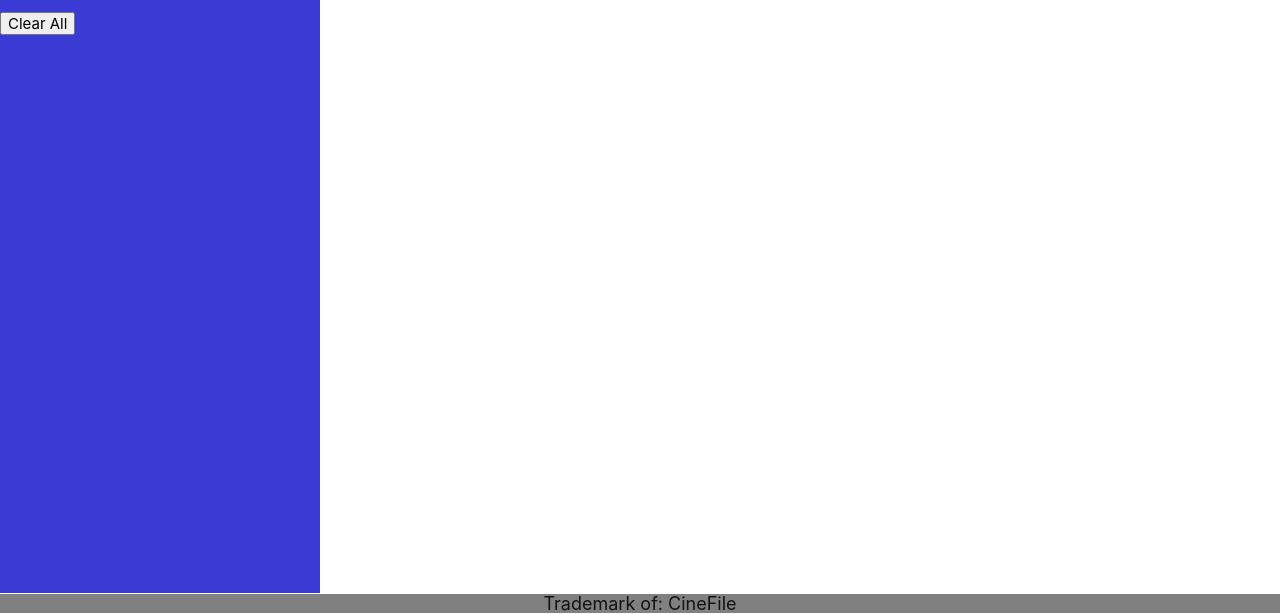
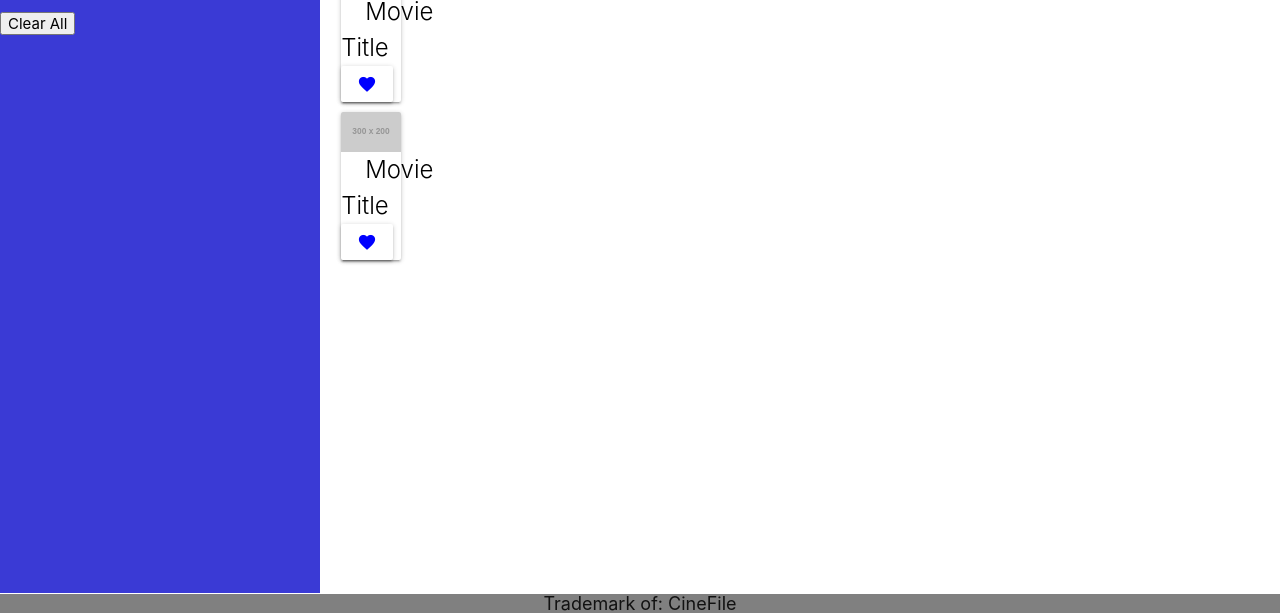
Before and after one commit to zeinahares/Group-Project-1, a plain HTML site: page index.html in a window 1280 px wide. Shown: the part 191-805 px from the top of the page. Drawn offline with nearby package versions, Linux system fonts and the light colour scheme; no server answers; placeholder pictures from the web are drawn by us.

Commit message:
removed class hide from id movieslist

```diff
--- a/index.html
+++ b/index.html
@@ -55,7 +55,7 @@ I think I also still have to make a large, hidden div in the body for a clicked
 <body>
   <div class="row">
     <div class="col s9 flex-container">
-      <div class="hide" id="movieslist">
+      <div id="movieslist">
         <div class="card">
           <div class="card-image">
             <img src="https://via.placeholder.com/300x200" alt="Placeholder Image">
```
